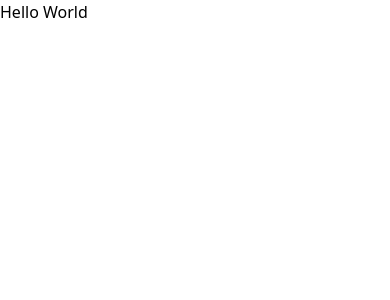
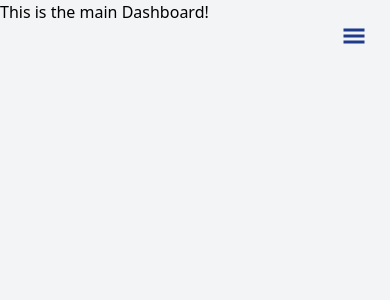
Before and after one commit to robert-otieno/react_portfolio_apps, a Next.js app: page / in a window 390 px wide. Shown: the top 300 px of the page. Built offline with nearby package versions, Linux system fonts and the light colour scheme.

Commit message:
Main Dashboard

```diff
--- a/pages/dashboard.js
+++ b/components/Dashboard.js
@@ -1,8 +1,8 @@
 import Head from 'next/head'
 import React from 'react'
-import Sidebar from '../components/Sidebar'
+import Sidebar from './Sidebar'
 
-function dashboard() {
+export default function Dashboard({ children }) {
     return (
         <div>
             <Head>
@@ -11,11 +11,10 @@ function dashboard() {
                 <link rel="icon" href="/favicon.ico" />
             </Head>
 
-            <main className="bg-gray-100">
+            <main className="bg-gray-100 h-screen">
                 <Sidebar />
+                {children}
             </main>
         </div>
     )
 }
-
-export default dashboard
--- a/components/Sidebar.jsx
+++ b/components/Sidebar.jsx
@@ -12,6 +12,7 @@ import {
 import { CgProfile } from 'react-icons/cg'
 import { FaRegComments } from 'react-icons/fa'
 import { BiMessageSquareDots } from 'react-icons/bi'
+import Link from 'next/link'
 
 const links = [
     {
@@ -44,9 +45,10 @@ function Sidebar() {
     return (
         <div>
             <Disclosure>
-                <Disclosure.Button className='absolute top-4 right-4 inline-flex items-center peer justify-center rounded-md p-2 text-gray-900 hover:text-white hover:bg-gray-900 focus:outline-none focus:ring-2 focus:ring-inset focus:ring-white group'>
-                    <GiHamburgerMenu className='block md:hidden h-6 w-6' aria-hidden='true' />
+                <Disclosure.Button className='absolute top-4 right-4 inline-flex items-center peer justify-center rounded-md p-2 text-blue-900 hover:text-white hover:bg-gray-900 focus:outline-none focus:ring-2 focus:ring-inset focus:ring-white group'>
+                <GiHamburgerMenu className='block md:hidden h-6 w-6' />
                 </Disclosure.Button>
+
                 <Disclosure.Panel className="p-6 w-1/2 h-screen bg-white z-20 fixed top-0 -left-96 lg:w-60 lg:left-0 peer-focus:left-0 peer:transition ease-out delay-150 duration-200">
                     <div className="flex flex-col justify-start items-center">
                         <h1 className="text-base text-center cursor-pointer font-bold text-blue-900 border-b border-gray-100 pb-4 w-full">
@@ -65,10 +67,10 @@ function Sidebar() {
 
                         {/* Settings & More */}
                         <div className="my-4 border-b border-gray-100 pb-4 w-full">
-                            <div className="flex mb-2 justify-start items-center gap-4 px-5 hover:bg-gray-900 p-2 rounded-md group cursor-pointer hover:shadow-lg m-auto">
+                            <Link href='contact' className="flex mb-2 justify-start items-center gap-4 px-5 hover:bg-gray-900 p-2 rounded-md group cursor-pointer hover:shadow-lg m-auto">
                                 <MdOutlineSettings className='text-2xl text-gray-600 group-hover:text-white' />
-                                <h3 className='text-base text-gray-800 group-hover:text-white font-semibold'>Settings</h3>
-                            </div>
+                                <h3 className='text-base text-gray-800 group-hover:text-white font-semibold'>Contact</h3>
+                            </Link>
                             <div className="flex mb-2 justify-start items-center gap-4 px-5 hover:bg-gray-900 p-2 rounded-md group cursor-pointer hover:shadow-lg m-auto">
                                 <MdOutlineMoreHoriz className='text-2xl text-gray-600 group-hover:text-white' />
                                 <h3 className='text-base text-gray-800 group-hover:text-white font-semibold'>More</h3>
--- a/pages/index.js
+++ b/pages/index.js
@@ -1,9 +1,10 @@
 import Head from 'next/head'
+import Dashboard from '../components/Dashboard'
 
 export default function Home() {
 
   return (
-    <div className=''>
+    <Dashboard className=''>
       <Head>
         <title>Portfolio Projects</title>
         <meta name="description" content="Generated by create next app" />
@@ -11,8 +12,8 @@ export default function Home() {
       </Head>
 
       <main className=''>
-        Hello World
+        This is the main Dashboard!
       </main>
-    </div>
+    </Dashboard>
   )
 }
```
